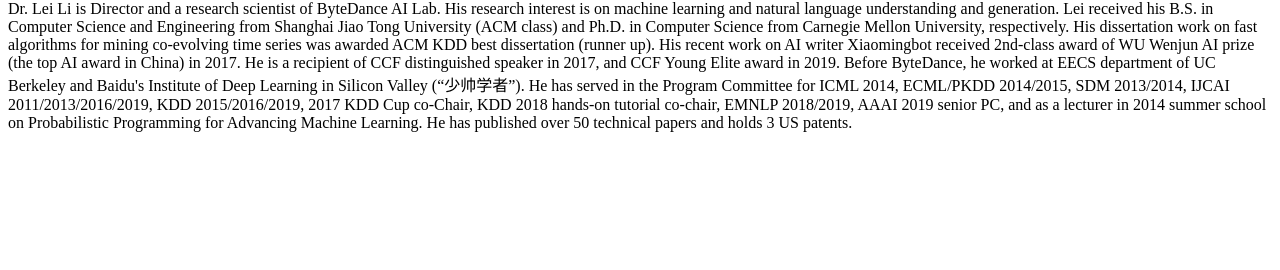
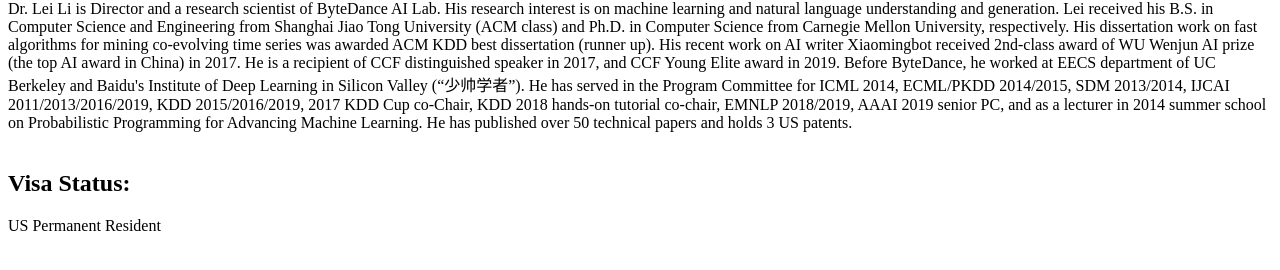
Before and after one commit to lileicc/lileicc.github.io, a plain HTML site: page leili-bio.html in a window 1280 px wide. Shown: the part 66-336 px from the top of the page. Drawn offline with Linux system fonts and the light colour scheme.

```diff
--- a/leili-bio.html
+++ b/leili-bio.html
@@ -10,4 +10,8 @@
 Dr. Lei Li is Director and a research scientist of ByteDance AI Lab. His research interest is on machine learning and natural language understanding and generation. Lei received his B.S. in Computer Science and Engineering from Shanghai Jiao Tong University (ACM class) and Ph.D. in Computer Science from Carnegie Mellon University, respectively. His dissertation work on fast algorithms for mining co-evolving time series was awarded ACM KDD best dissertation (runner up). His recent work on AI writer Xiaomingbot received 2nd-class award of WU Wenjun AI prize (the top AI award in China) in 2017. He is a recipient of CCF distinguished speaker in 2017, and CCF Young Elite award in 2019. Before ByteDance, he worked at EECS department of UC Berkeley and Baidu's Institute of Deep Learning in Silicon Valley (&#8220;&#23569;&#24069;&#23398;&#32773;&#8221;). He has served in the Program Committee for ICML 2014, ECML/PKDD 2014/2015, SDM 2013/2014, IJCAI 2011/2013/2016/2019, KDD 2015/2016/2019, 2017 KDD Cup co-Chair, KDD 2018 hands-on tutorial co-chair, EMNLP 2018/2019, AAAI 2019 senior PC, and as a lecturer in 2014 summer school on Probabilistic Programming for Advancing Machine Learning. He has published over 50 technical papers and holds 3 US patents.
 
 <br>
+<br>
+<h2>Visa Status:</h2>
+US Permanent Resident<br>
+
 </body></html>
```
